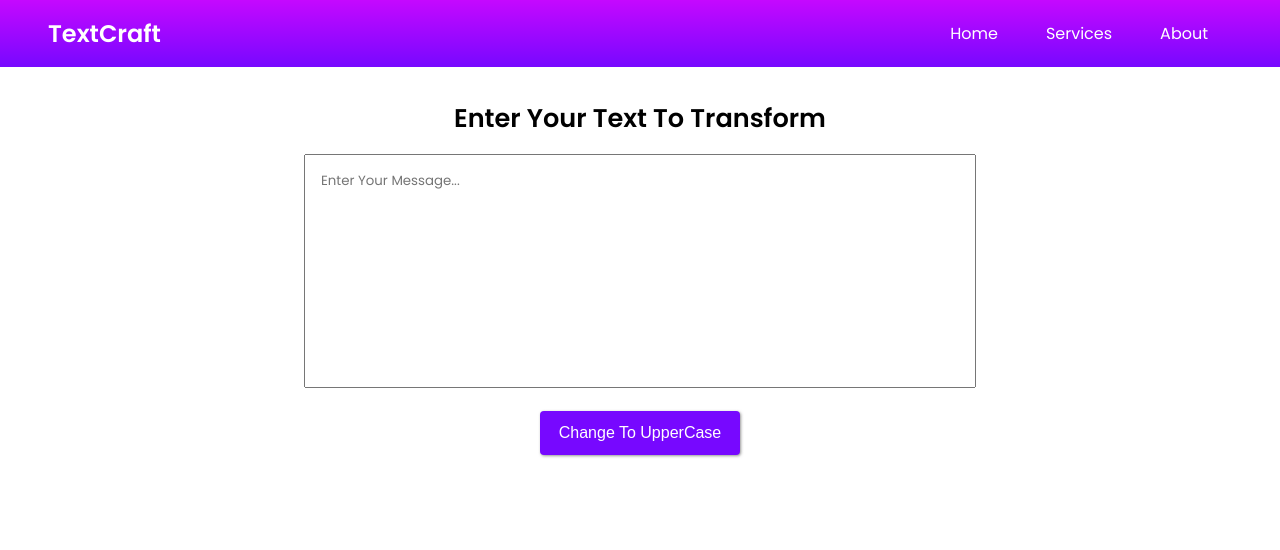
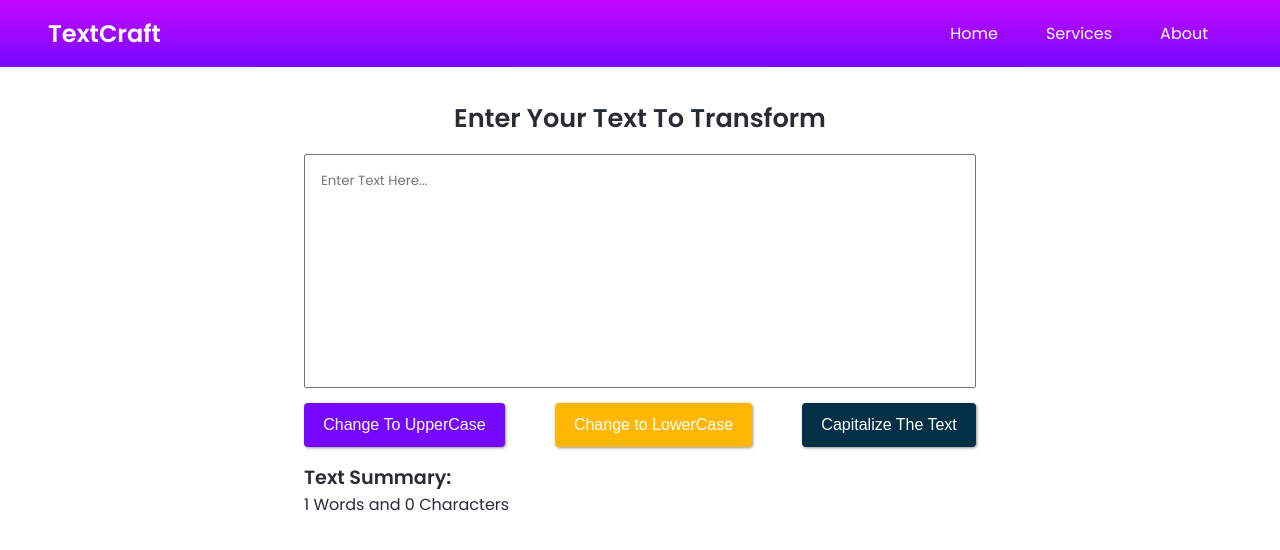
Before and after one commit to shaggy619/react-js, a React (Create React App) app in the folder text-craft/: page / in a window 1280 px wide. Shown: the top 550 px of the page. Built offline with nearby package versions, Linux system fonts and the light colour scheme.

Commit message:
Added New Files

```diff
--- a/text-craft/src/App.css
+++ b/text-craft/src/App.css
@@ -1,4 +1,5 @@
 @import url("https://fonts.googleapis.com/css2?family=Poppins:wght@300;400;500;600&display=swap");
+
 .App {
   text-align: center;
 }
@@ -89,6 +90,7 @@ h1 {
   font-size: 1.6rem;
   text-align: center;
   margin: 1rem 0;
+  color: #282c34;
 }
 
 textarea {
@@ -98,8 +100,9 @@ textarea {
 }
 
 .btn {
-  margin-top: 1rem;
-  text-align: center;
+  margin-top: 0.5rem;
+  display: flex;
+  justify-content: space-between;
 }
 
 button {
@@ -108,18 +111,53 @@ button {
   font-size: 1rem;
   border-radius: 4px;
   cursor: pointer;
+  /* display: inline-block; */
+  /* margin-right: 1rem; */
+  box-shadow: 1px 1px 3px rgba(136, 136, 136, 0.89);
 }
 
 .btn .btn-1 {
   background-color: rgb(119, 8, 255);
   color: white;
-  box-shadow: 1px 1px 3px rgba(136, 136, 136, 0.89);
 }
 
 .btn .btn-1:hover {
   background-color: rgba(119, 8, 255, 0.861);
 }
 
+.btn .btn-2 {
+  background-color: #ffb703;
+  color: white;
+}
+
+.btn .btn-2:hover {
+  background-color: #ffb803d5;
+}
+
+.btn .btn-3 {
+  background-color: #023047;
+  color: white;
+}
+
+.btn .btn-3:hover {
+  background-color: #023047dd;
+}
+
+.btn .btn-4 {
+  background-color: #fc8955;
+  color: white;
+}
+
+h2,
+p {
+  color: #282c34;
+}
+
+.summary {
+  margin-top: 1rem;
+  font-size: 1.2rem;
+}
+
 .no-resize {
   resize: none;
 }
--- a/text-craft/src/components/Form.js
+++ b/text-craft/src/components/Form.js
@@ -14,13 +14,22 @@ export default function Form(props) {
     let newText = text.toUpperCase();
     changedText(newText);
   };
+  const handleLoClick = () => {
+    let newText = text.toLowerCase();
+    changedText(newText);
+  };
+
+  const handleCapClick = () => {
+    let newText = text.toLowerCase();
+    changedText(newText);
+  };
   return (
     <>
       <div className="container">
         <div>
           <h1>Enter Your Text To Transform</h1>
           <textarea
-            placeholder="Enter Your Message..."
+            placeholder="Enter Text Here..."
             value={text}
             rows={10}
             onChange={handleOnChange}
@@ -31,7 +40,18 @@ export default function Form(props) {
             <button className="btn-1" onClick={handleOnclick}>
               Change To UpperCase
             </button>
+            <button className="btn-2" onClick={handleLoClick}>
+              Change to LowerCase
+            </button>
+            <button className="btn-3" onClick={handleCapClick}>
+              Capitalize The Text
+            </button>
+            {/* <button className="btn-4">Reset</button> */}
           </div>
+          <h2 className="summary">Text Summary:</h2>
+          <p>
+            {text.split(" ").length} Words and {text.length} Characters
+          </p>
         </div>
       </div>
     </>
```
